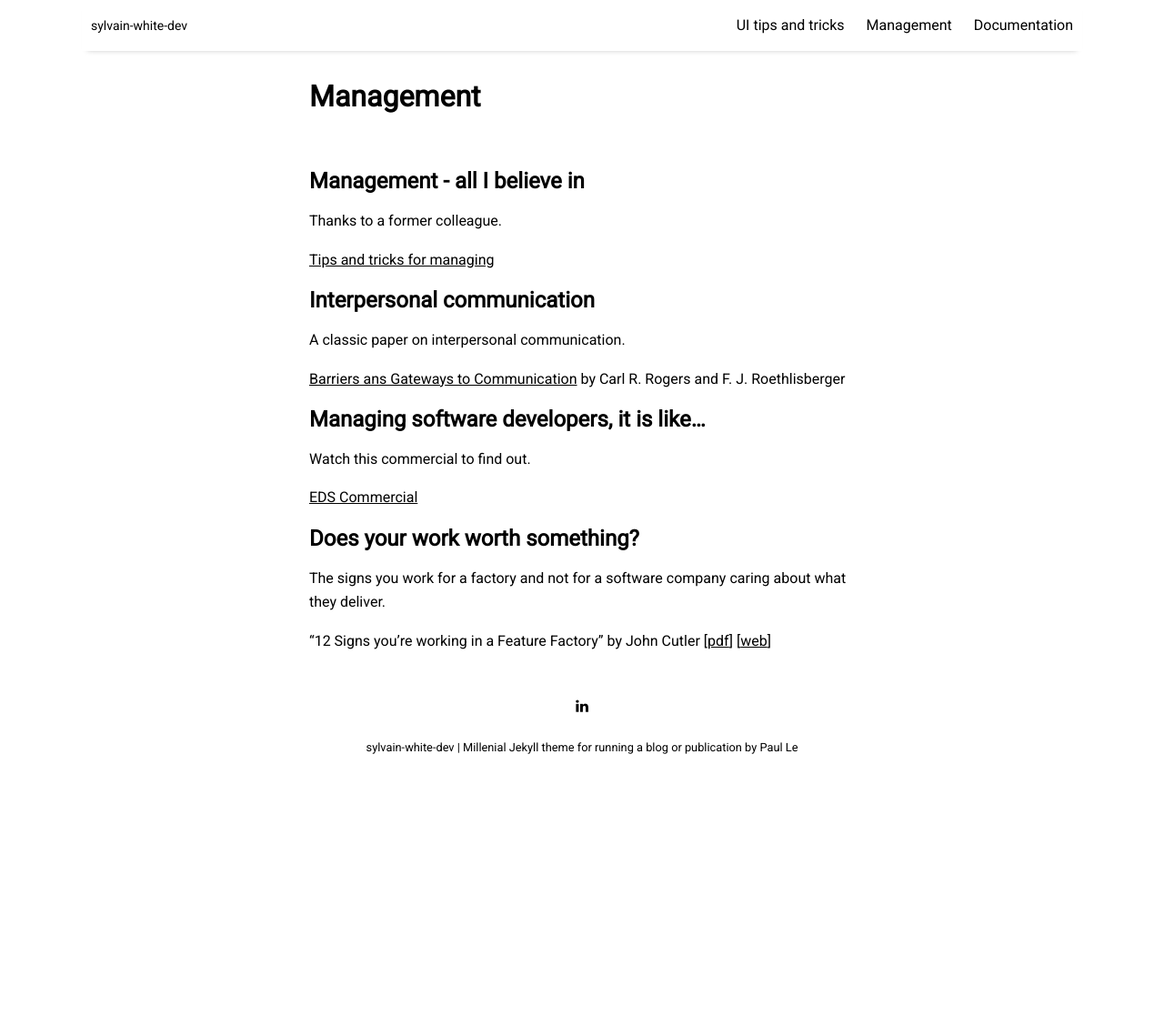
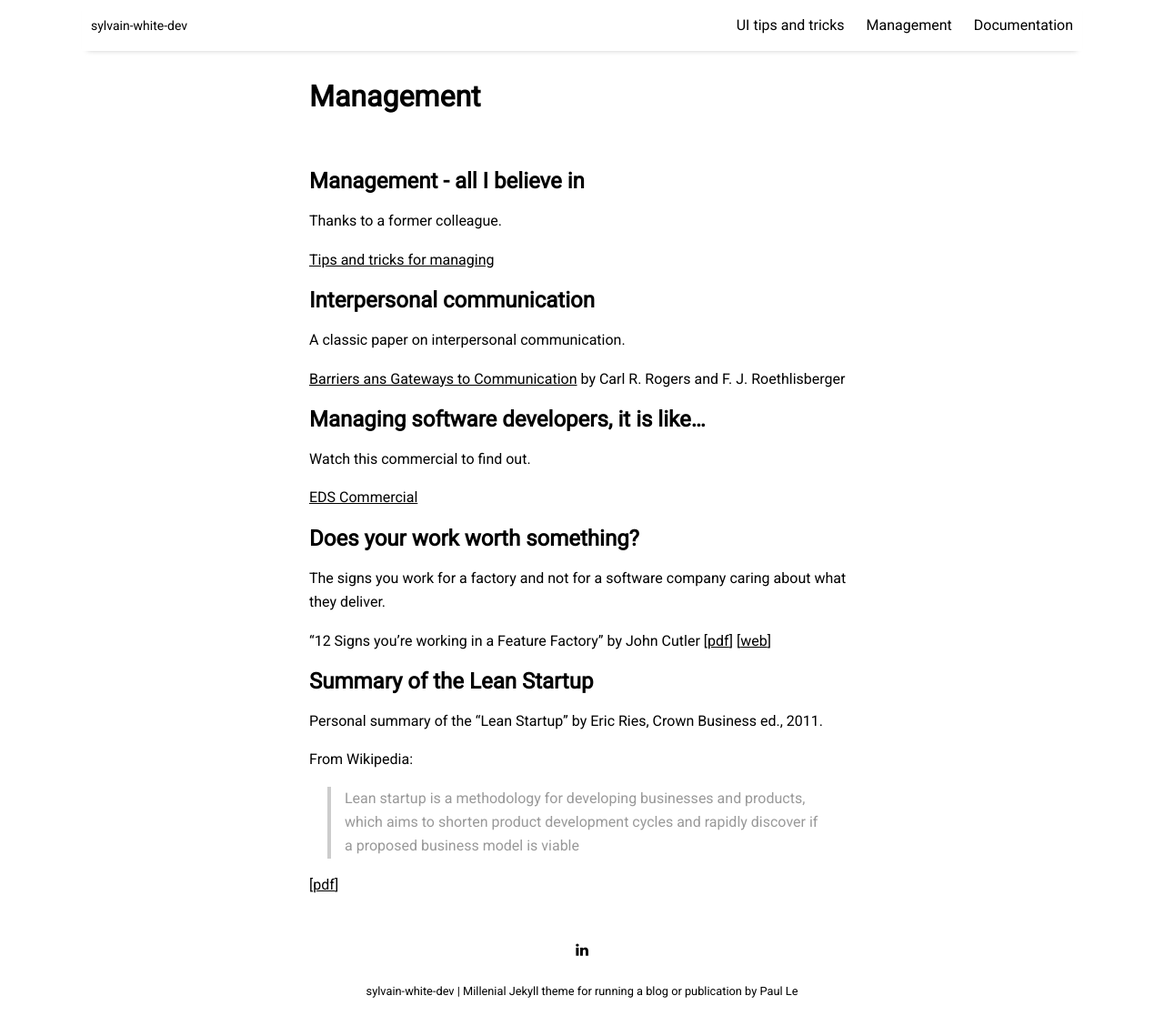
Before and after one commit to sylvainwhite/sylvain-white-dev, a Jekyll site: the page built from pages/management.md, in a window 1280 px wide and 1128 px high. Shown: the whole window at 91% size. Built offline with Jekyll 4.4.1, drawn with Linux system fonts in a browser that asks for light colours; nearby versions of some CDN libraries.

Commit message:
Add c language summary post and modify management

```diff
--- a/pages/management.md
+++ b/pages/management.md
@@ -29,3 +29,12 @@ The signs you work for a factory and not for a software company caring about wha
 "12 Signs you're working in a Feature Factory" by John Cutler
 [[pdf]({{ site.github.url }}/resources/12SignsYoureWorkingInAFeatureFactory.pdf){:target="_blank"}]
 [[web](https://hackernoon.com/12-signs-youre-working-in-a-feature-factory-44a5b938d6a2){:target="_blank"}]
+
+## Summary of the Lean Startup
+
+Personal summary of the "Lean Startup" by Eric Ries, Crown Business ed., 2011.
+
+From Wikipedia:
+> Lean startup is a methodology for developing businesses and products, which aims to shorten product development cycles and rapidly discover if a proposed business model is viable
+
+[[pdf]({{ site.github.url }}/resources/SummaryLeanStartup-protected.pdf){:target="_blank"}]
```
Also changed, not shown: _posts/2019-04-03-9SummaryLeanStartup.md (deleted, +0 -14 lines), _posts/2019-04-04-SummaryCProgrammingLanguage.md (added, +14 -0 lines), 1 other file.
